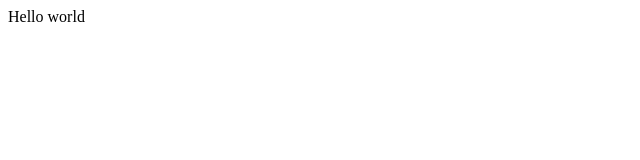
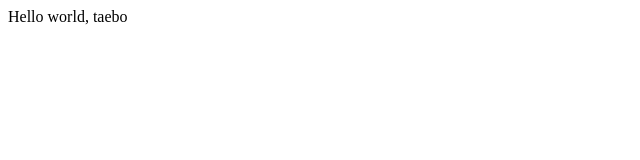
Before and after one commit to hilzzle/opentutorials-taebo, a plain HTML site: page index.html in a window 1280 px wide. Shown: the full height of the page, 0-640 px from the left. Drawn offline with Linux system fonts and the light colour scheme.

Commit message:
change index.html

```diff
--- a/index.html
+++ b/index.html
@@ -19,6 +19,6 @@
     </head>
 
     <body>
-        Hello world
+        Hello world, taebo
     </body>
 </html>
```
